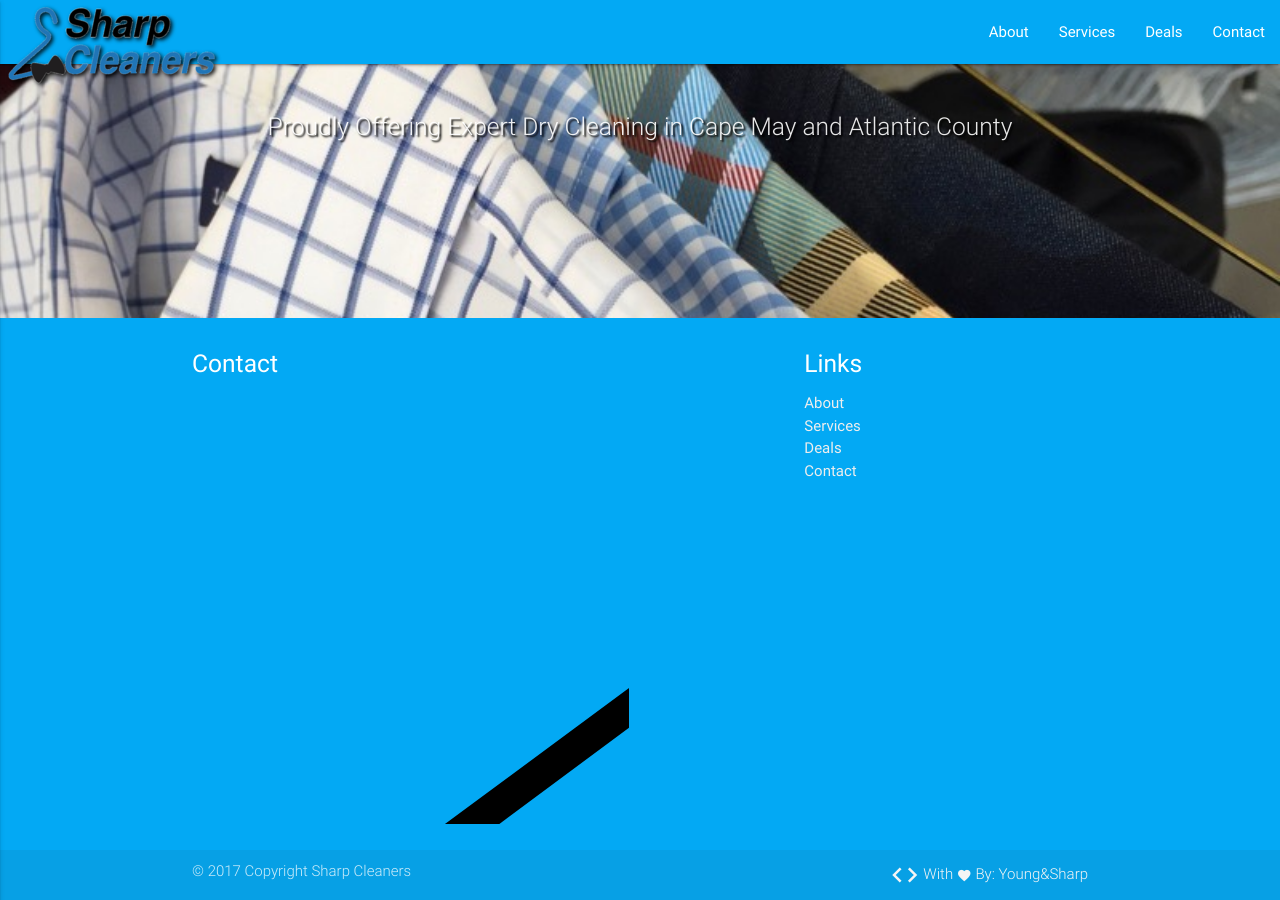
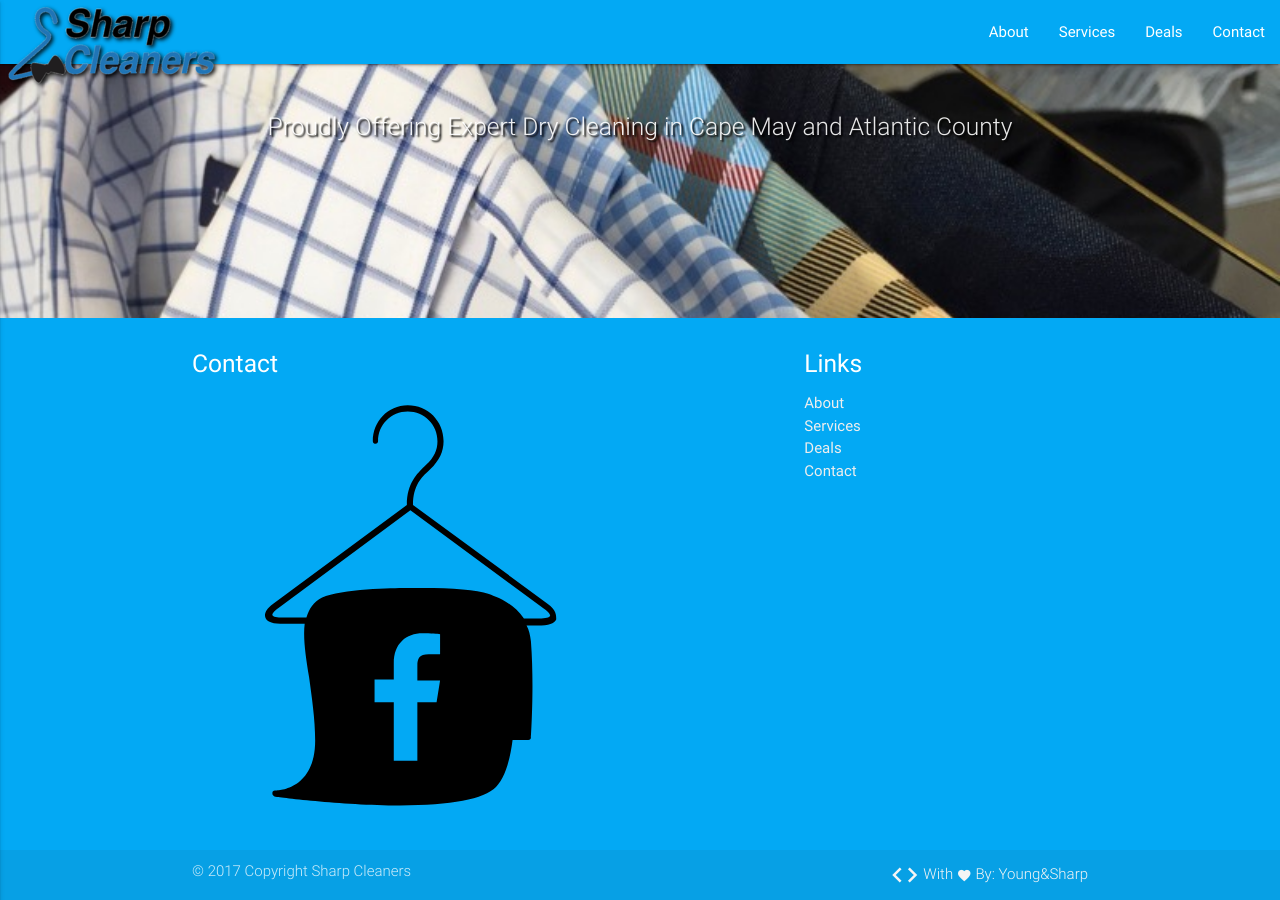
Before and after one commit to sharpcleanersnj/sharpcleanersnj.github.io, a Jekyll site: the page built from index.md, in a window 1280 px wide and 900 px high, scrolled down 906 px. Built offline with Jekyll 4.4.1, drawn with Linux system fonts in a browser that asks for light colours; nearby versions of some CDN libraries.

Commit message:
Update footer.html

```diff
--- a/_includes/footer.html
+++ b/_includes/footer.html
@@ -4,7 +4,7 @@
       <div class="col l6 s12">
         <h5 class="white-text">Contact</h5>
     <a href="https://www.facebook.com/sharpcleanersnj" target="_blank">
-									<svg version="1.1" id="Layer_1" xmlns="http://www.w3.org/2000/svg" xmlns:xlink="http://www.w3.org/1999/xlink" x="0px" y="0px" viewBox="10 10 10 10" style="enable-background:new 10 10 10 10;" xml:space="preserve" class="socialMediaIcon">
+									<svg version="1.1" id="Layer_1" xmlns="http://www.w3.org/2000/svg" xmlns:xlink="http://www.w3.org/1999/xlink" x="0px" y="0px" viewBox="0 0 50 50" style="enable-background:new 0 0 50 50;" xml:space="preserve" class="socialMediaIcon">
 		<path d="M40.7,24.8L25.3,13.5c0-2.2,1-3.2,1.8-3.9l0.2-0.2c1-1,1.5-2,1.5-3.2c0-2.3-1.8-4.1-4.1-4.1S20.7,4,20.7,6.2
 										c0,0.2,0.2,0.3,0.3,0.3c0.2,0,0.3-0.2,0.3-0.3c0-1.9,1.5-3.4,3.4-3.4c1.9,0,3.4,1.5,3.4,3.4c0,1-0.4,1.9-1.3,2.7l-0.2,0.2
 										c-0.8,0.8-2,1.9-2,4.4L9.3,24.8c-1,0.7-1,1.3-0.9,1.6c0.1,0.3,0.5,0.7,1.7,0.7h2.8c-0.2,1.6,0.1,3.7,0.5,6.1
```
